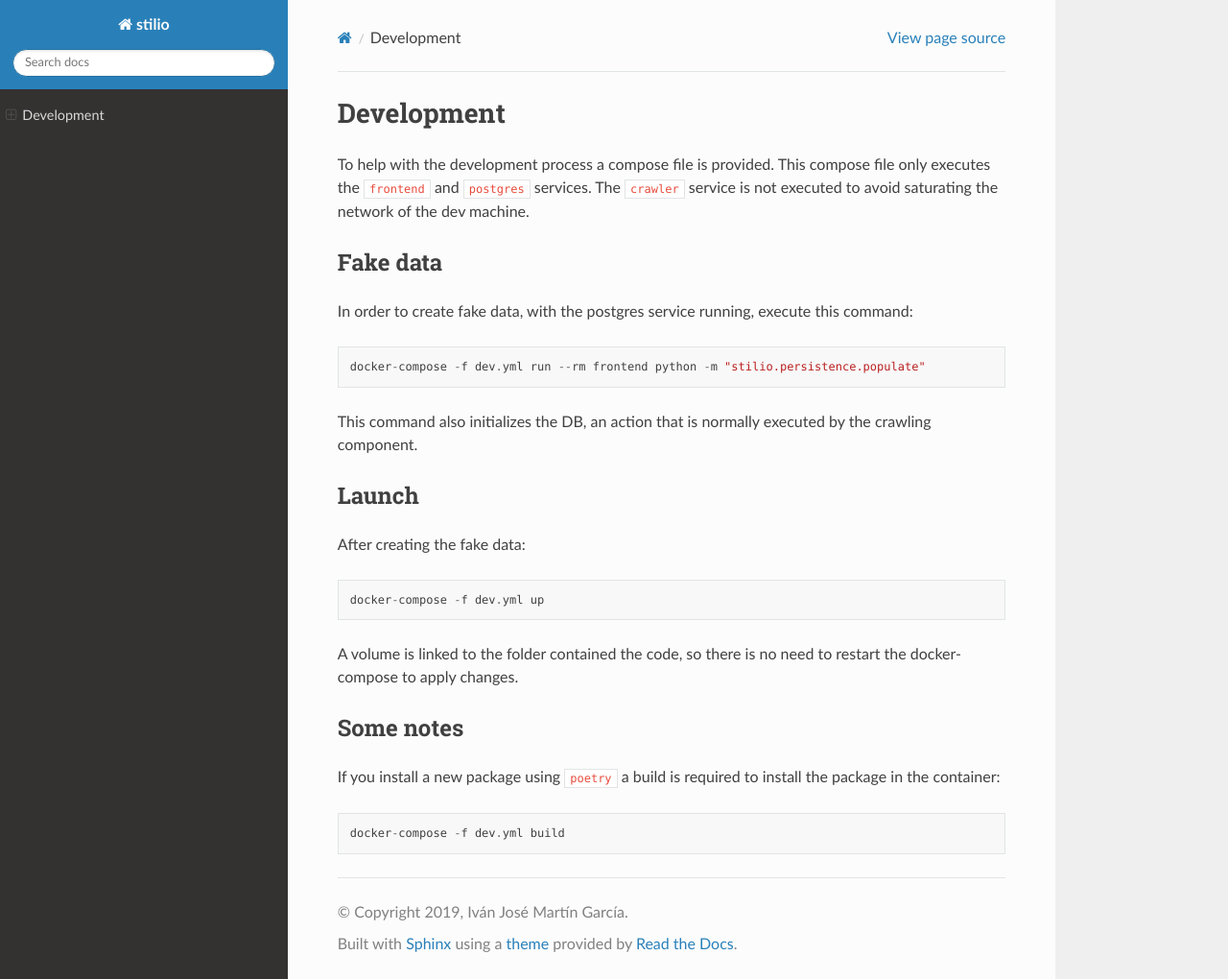
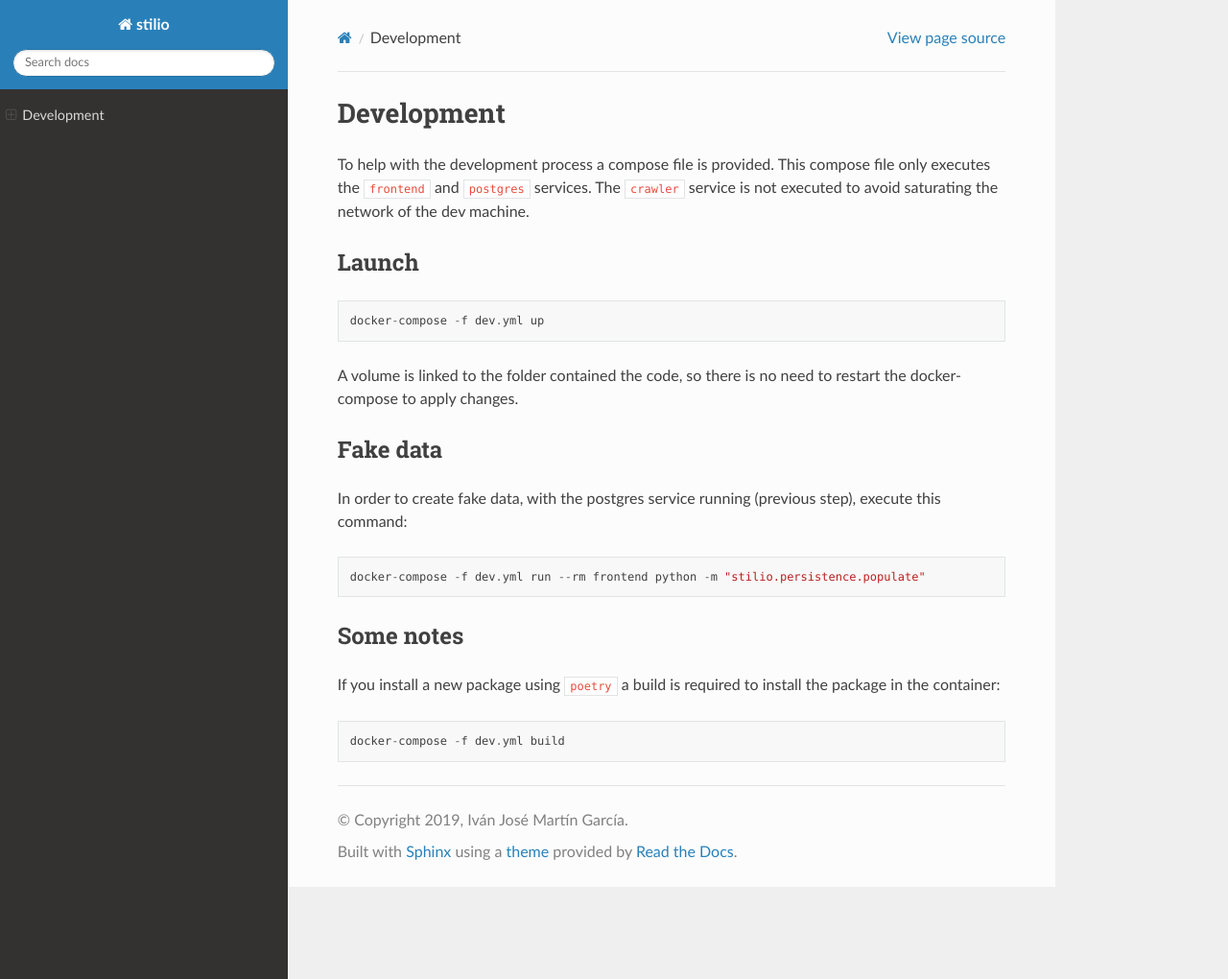
Before and after one commit to seik/stilio, a Sphinx documentation site: the page built from docs/source/stilio/development.rst, in a window 1280 px wide and 1020 px high. Shown: the whole window at 96% size. Built offline with Sphinx 7.4.7 and the Read the Docs theme 2.0.0, drawn with Linux system fonts in a browser that asks for light colours.

Commit message:
Update development docs

```diff
--- a/docs/source/stilio/development.rst
+++ b/docs/source/stilio/development.rst
@@ -7,26 +7,23 @@ To help with the development process a compose file is provided. This compose fi
 executes the ``frontend`` and ``postgres`` services. The ``crawler`` service is not
 executed to avoid saturating the network of the dev machine.
 
-Fake data
----------
-
-In order to create fake data, with the postgres service running,
-execute this command::
-
-    docker-compose -f dev.yml run --rm frontend python -m "stilio.persistence.populate"
-
-This command also initializes the DB, an action that is normally executed by the
-crawling component.
-
 Launch
 ------
 
-After creating the fake data::
+::
 
     docker-compose -f dev.yml up
 
 A volume is linked to the folder contained the code, so there is no need to restart the
 docker-compose to apply changes.
+
+Fake data
+---------
+
+In order to create fake data, with the postgres service running (previous step),
+execute this command::
+
+    docker-compose -f dev.yml run --rm frontend python -m "stilio.persistence.populate"
 
 Some notes
 ----------
```
